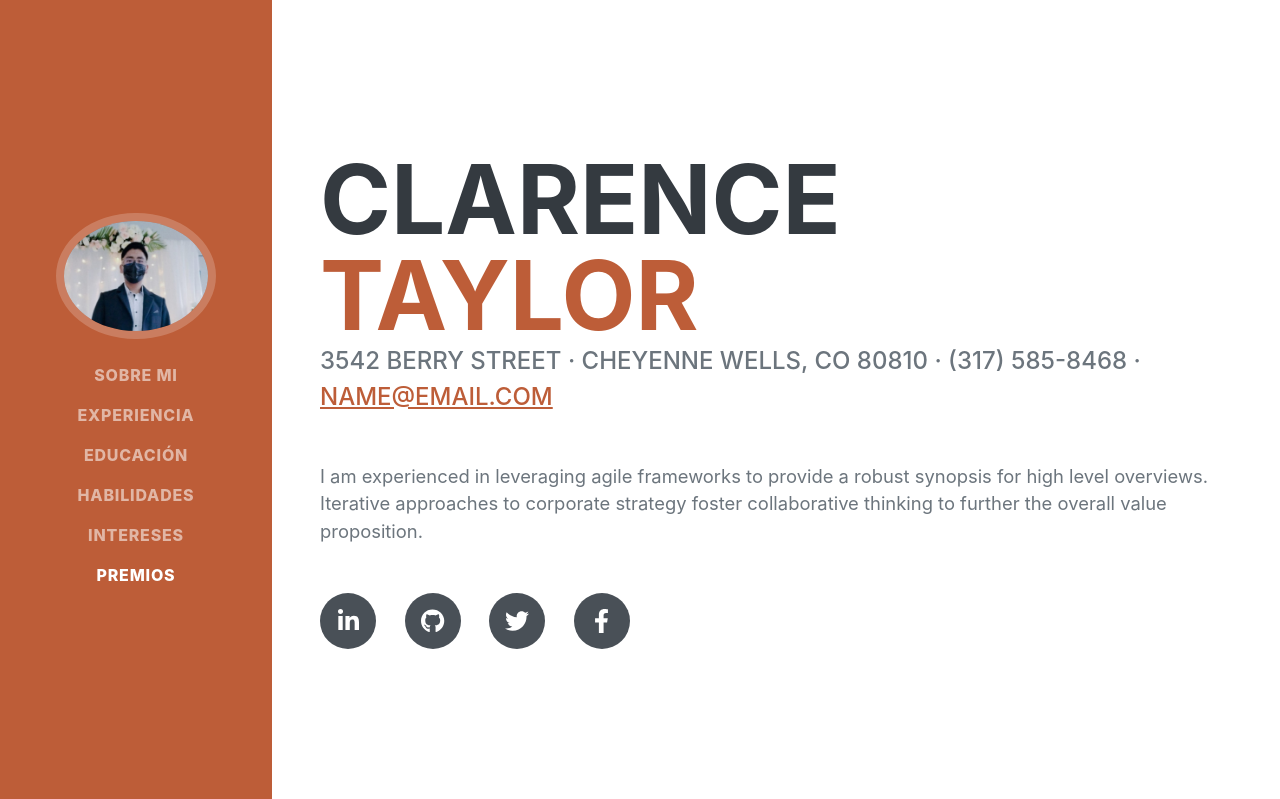
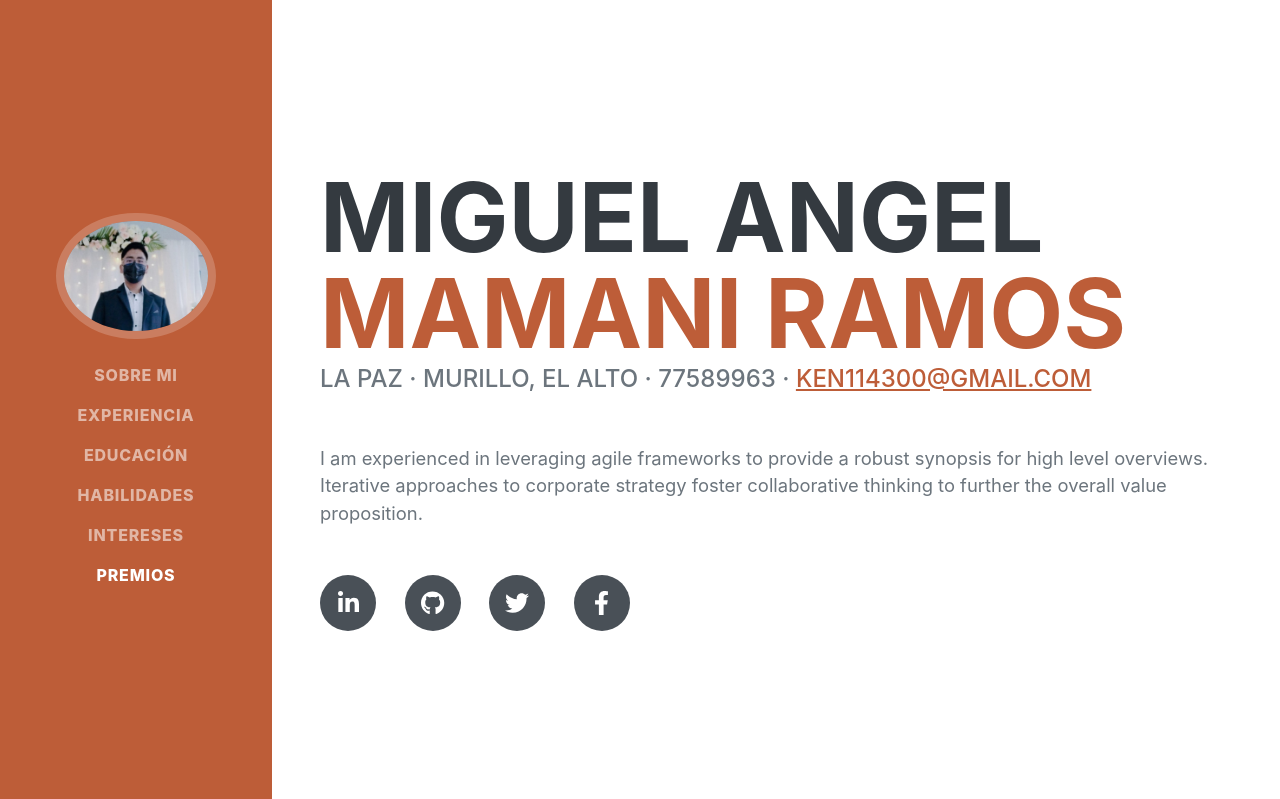
Before and after one commit to MiguelAngelMamani/Myportafolio, a Django app: page / in a window 1280 px wide. Shown: the top 799 px of the page. Run offline with Django 5.2, Linux system fonts and the light colour scheme; some libraries are stand-ins or nearby versions; some web fonts are replaced.

Commit message:
Cambiando_datos_personales

```diff
--- a/templates/index.html
+++ b/templates/index.html
@@ -20,7 +20,7 @@
         <!-- Navigation-->
         <nav class="navbar navbar-expand-lg navbar-dark bg-primary fixed-top" id="sideNav">
             <a class="navbar-brand js-scroll-trigger" href="#page-top">
-                <span class="d-block d-lg-none">Clarence Taylor</span>
+                <span class="d-block d-lg-none">Miguel Angel Mamani Ramos</span>
                 <span class="d-none d-lg-block"><img class="img-fluid img-profile rounded-circle mx-auto mb-2" src="{% static 'assets/img/perfil.jpeg' %}" alt="..." /></span>
             </a>
             <button class="navbar-toggler" type="button" data-bs-toggle="collapse" data-bs-target="#navbarResponsive" aria-controls="navbarResponsive" aria-expanded="false" aria-label="Toggle navigation"><span class="navbar-toggler-icon"></span></button>
@@ -41,12 +41,12 @@
             <section class="resume-section" id="about">
                 <div class="resume-section-content">
                     <h1 class="mb-0">
-                        Clarence
-                        <span class="text-primary">Taylor</span>
+                        Miguel Angel
+                        <span class="text-primary">Mamani Ramos</span>
                     </h1>
                     <div class="subheading mb-5">
-                        3542 Berry Street · Cheyenne Wells, CO 80810 · (317) 585-8468 ·
-                        <a href="mailto:name@email.com">name@email.com</a>
+                        LA PAZ · MURILLO, EL ALTO · 77589963 ·
+                        <a href="mailto:name@email.com">ken114300@gmail.com</a>
                     </div>
                     <p class="lead mb-5">I am experienced in leveraging agile frameworks to provide a robust synopsis for high level overviews. Iterative approaches to corporate strategy foster collaborative thinking to further the overall value proposition.</p>
                     <div class="social-icons">
```
